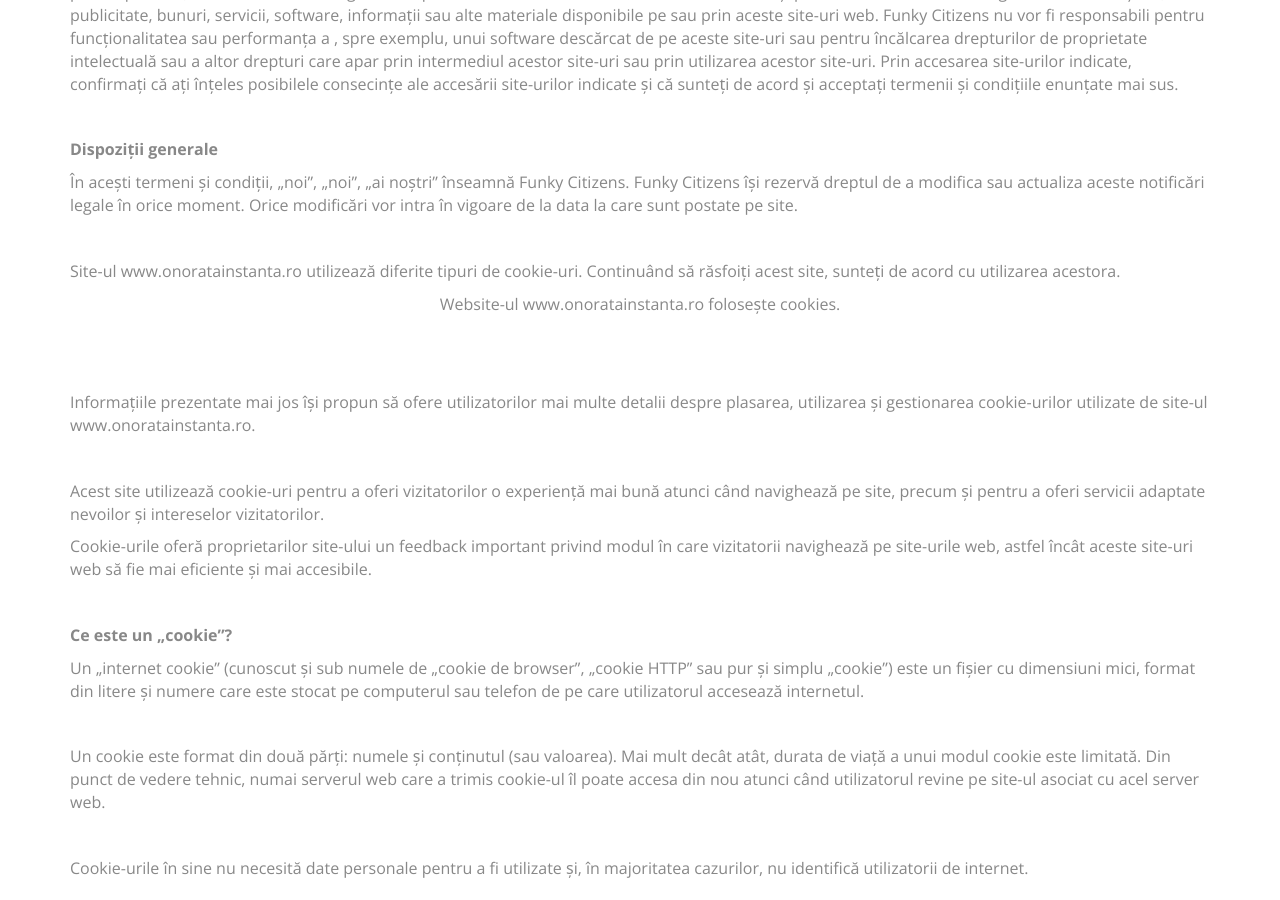
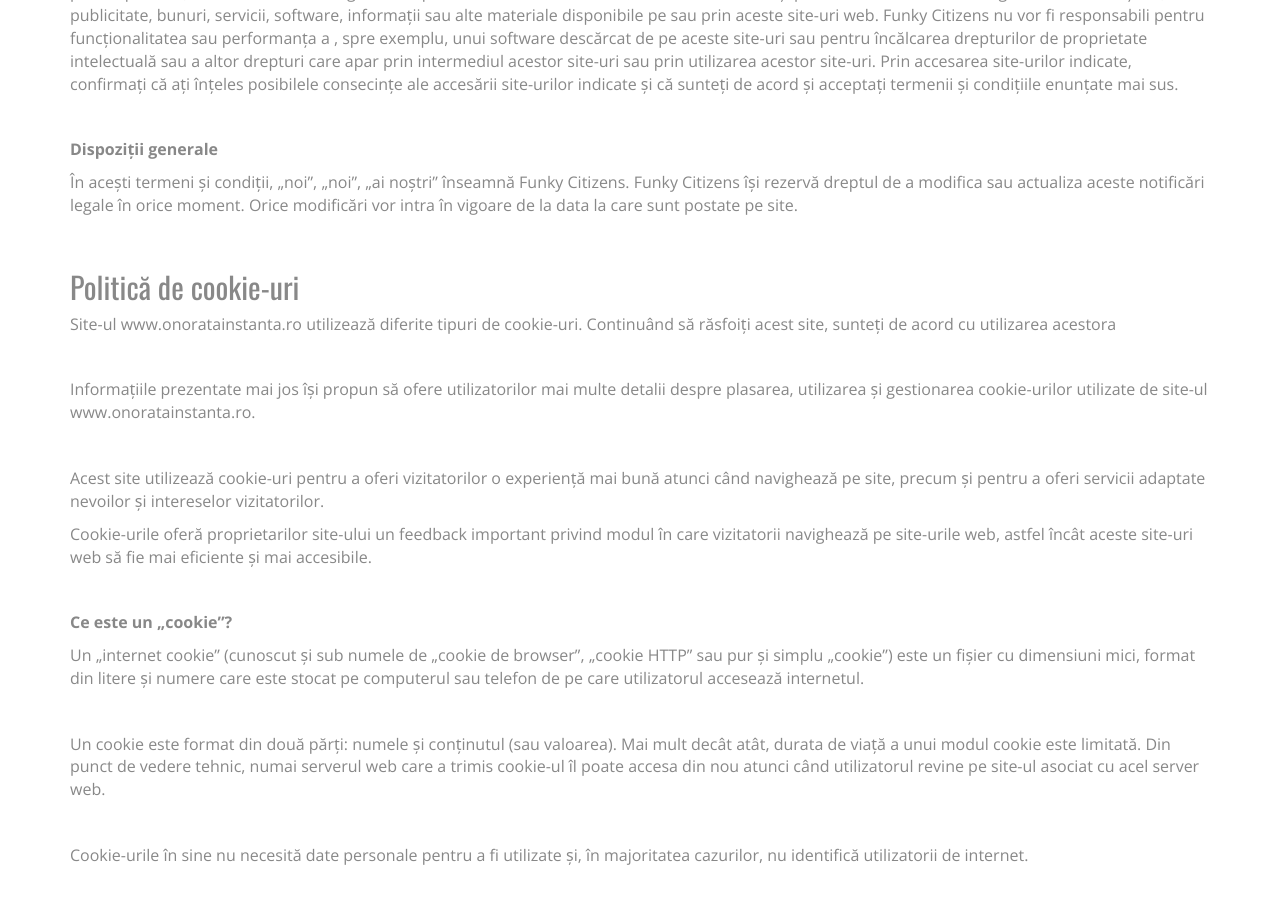
Before and after one commit to funkycitizens/onoratainstanta, a Jekyll site: the page built from gdpr.html, in a window 1280 px wide and 900 px high, scrolled down 1170 px. Built offline with Jekyll 4.4.1, drawn with Linux system fonts in a browser that asks for light colours; nearby versions of some CDN libraries; comment, search, counter and statistics services are not loaded.

Commit message:
Edit from JekyllCMS

```diff
--- a/gdpr.html
+++ b/gdpr.html
@@ -1,5 +1,5 @@
 ---
-title: gdpr
+title: GDPR
 ---
 <h2>Termeni și condiții + Politică de cookie-uri</h2>
 
@@ -45,11 +45,9 @@ title: gdpr
 
 <p>&nbsp;</p>
 
-<p>Site-ul www.onoratainstanta.ro utilizează diferite tipuri de cookie-uri. Continu&acirc;nd să răsfoiți acest site, sunteți de acord cu utilizarea acestora.</p>
+<h2>Politică de cookie-uri</h2>
 
-<p align="center">Website-ul www.onoratainstanta.ro folosește cookies.</p>
-
-<p>&nbsp;</p>
+<p>Site-ul www.onoratainstanta.ro utilizează diferite tipuri de cookie-uri. Continu&acirc;nd să răsfoiți acest site, sunteți de acord cu utilizarea acestora</p>
 
 <p>&nbsp;</p>
 
```
